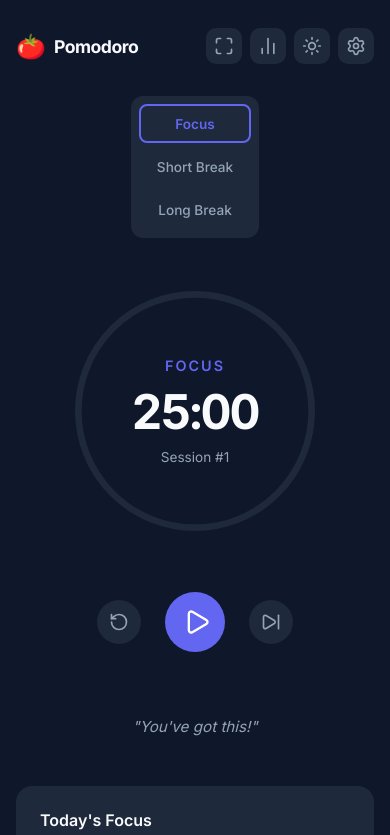
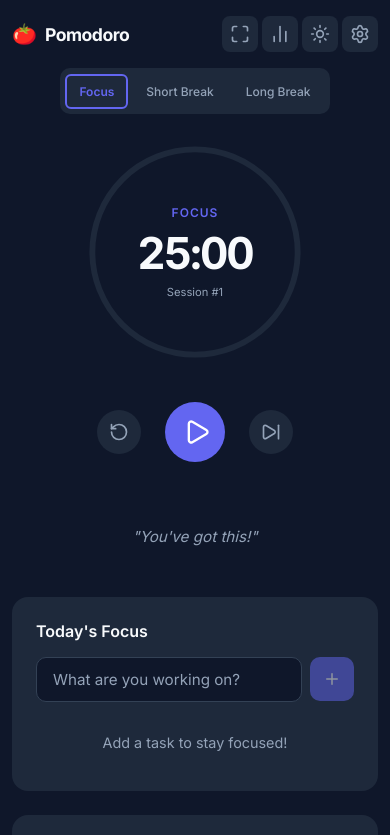
Before and after one commit to dhanush290707/tomodoro, a React (Vite) app: page / in a window 390 px wide. Shown: the top 835 px of the page. Built offline with nearby package versions, Linux system fonts and the light colour scheme.

Commit message:
Improve mobile responsiveness for all screen sizes

```diff
--- a/src/App.css
+++ b/src/App.css
@@ -1,8 +1,11 @@
 .app {
   min-height: 100vh;
+  min-height: 100dvh;
+  /* Dynamic viewport height for mobile */
   display: flex;
   flex-direction: column;
   transition: background 0.3s ease;
+  overflow-x: hidden;
 }
 
 .app-container {
@@ -36,13 +39,28 @@
   margin: 0 0.25rem;
 }
 
+/* Tablet */
+@media (max-width: 768px) {
+  .app-container {
+    padding: 0.75rem 1.25rem 1.5rem;
+  }
+}
+
+/* Mobile */
 @media (max-width: 480px) {
   .app-container {
-    padding: 0.75rem 1rem 2rem;
+    padding: 0.5rem 0.75rem 1.5rem;
   }
 
   .keyboard-hint {
     display: none;
+  }
+}
+
+/* Small mobile */
+@media (max-width: 360px) {
+  .app-container {
+    padding: 0.5rem 0.5rem 1rem;
   }
 }
 
@@ -62,3 +80,10 @@
 .main-content {
   animation: fadeInUp 0.4s ease;
 }
+
+/* Safe area for notched phones */
+@supports (padding: env(safe-area-inset-bottom)) {
+  .app-container {
+    padding-bottom: calc(1.5rem + env(safe-area-inset-bottom));
+  }
+}
--- a/src/components/Header.css
+++ b/src/components/Header.css
@@ -2,8 +2,8 @@
     display: flex;
     justify-content: space-between;
     align-items: center;
-    padding: 1rem 0;
-    margin-bottom: 1rem;
+    padding: 0.75rem 0;
+    margin-bottom: 0.75rem;
 }
 
 .header-brand {
@@ -26,7 +26,7 @@
 
 .header-actions {
     display: flex;
-    gap: 0.5rem;
+    gap: 0.4rem;
 }
 
 .header-btn {
@@ -41,6 +41,7 @@
     color: var(--text-muted);
     cursor: pointer;
     transition: all 0.2s ease;
+    -webkit-tap-highlight-color: transparent;
 }
 
 .header-btn:hover {
@@ -48,13 +49,44 @@
     color: var(--text);
 }
 
+.header-btn:active {
+    transform: scale(0.95);
+}
+
+/* Mobile */
 @media (max-width: 480px) {
+    .header {
+        padding: 0.5rem 0;
+        margin-bottom: 0.5rem;
+    }
+
     .brand-name {
         font-size: 1.1rem;
+    }
+
+    .brand-icon {
+        font-size: 1.25rem;
     }
 
     .header-btn {
         width: 36px;
         height: 36px;
+        border-radius: 8px;
+    }
+
+    .header-actions {
+        gap: 0.25rem;
     }
 }
+
+/* Small mobile */
+@media (max-width: 360px) {
+    .brand-name {
+        font-size: 1rem;
+    }
+
+    .header-btn {
+        width: 32px;
+        height: 32px;
+    }
+}
--- a/src/components/ModeSelector.css
+++ b/src/components/ModeSelector.css
@@ -1,23 +1,26 @@
 .mode-selector {
     display: flex;
     justify-content: center;
-    gap: 0.5rem;
-    padding: 0.5rem;
+    gap: 0.35rem;
+    padding: 0.4rem;
     background: var(--surface);
     border-radius: 12px;
-    margin-bottom: 1rem;
+    margin-bottom: 0.75rem;
+    flex-wrap: wrap;
 }
 
 .mode-btn {
-    padding: 0.75rem 1.25rem;
+    padding: 0.65rem 1rem;
     border: 2px solid transparent;
     border-radius: 8px;
     background: transparent;
     color: var(--text-muted);
-    font-size: 0.9rem;
+    font-size: 0.85rem;
     font-weight: 500;
     cursor: pointer;
     transition: all 0.3s ease;
+    white-space: nowrap;
+    -webkit-tap-highlight-color: transparent;
 }
 
 .mode-btn:hover:not(.active) {
@@ -25,18 +28,33 @@
     color: var(--text);
 }
 
+.mode-btn:active {
+    transform: scale(0.97);
+}
+
 .mode-btn.active {
     font-weight: 600;
 }
 
+/* Mobile */
 @media (max-width: 480px) {
     .mode-selector {
-        flex-direction: column;
         gap: 0.25rem;
+        padding: 0.35rem;
+        border-radius: 10px;
     }
 
     .mode-btn {
-        padding: 0.6rem 1rem;
-        font-size: 0.85rem;
+        padding: 0.5rem 0.75rem;
+        font-size: 0.75rem;
+        border-radius: 6px;
     }
 }
+
+/* Small mobile */
+@media (max-width: 360px) {
+    .mode-btn {
+        padding: 0.45rem 0.6rem;
+        font-size: 0.7rem;
+    }
+}
--- a/src/components/Timer.css
+++ b/src/components/Timer.css
@@ -2,13 +2,13 @@
     display: flex;
     justify-content: center;
     align-items: center;
-    margin: 2rem 0;
+    margin: 1.5rem 0;
 }
 
 .timer-ring-wrapper {
     position: relative;
-    width: 300px;
-    height: 300px;
+    width: 280px;
+    height: 280px;
 }
 
 .timer-ring {
@@ -38,18 +38,18 @@
     display: flex;
     flex-direction: column;
     align-items: center;
-    gap: 0.5rem;
+    gap: 0.35rem;
 }
 
 .timer-mode-label {
-    font-size: 0.9rem;
+    font-size: 0.85rem;
     font-weight: 600;
     text-transform: uppercase;
-    letter-spacing: 2px;
+    letter-spacing: 1.5px;
 }
 
 .timer-display {
-    font-size: 4rem;
+    font-size: 3.5rem;
     font-weight: 700;
     color: var(--text);
     font-variant-numeric: tabular-nums;
@@ -57,17 +57,55 @@
 }
 
 .timer-sessions {
-    font-size: 0.85rem;
+    font-size: 0.8rem;
     color: var(--text-muted);
 }
 
+/* Tablet */
+@media (max-width: 768px) {
+    .timer-container {
+        margin: 1rem 0;
+    }
+
+    .timer-ring-wrapper {
+        width: 260px;
+        height: 260px;
+    }
+}
+
+/* Mobile */
 @media (max-width: 480px) {
     .timer-ring-wrapper {
-        width: 250px;
-        height: 250px;
+        width: 220px;
+        height: 220px;
     }
 
     .timer-display {
-        font-size: 3rem;
+        font-size: 2.75rem;
+    }
+
+    .timer-mode-label {
+        font-size: 0.75rem;
+        letter-spacing: 1px;
+    }
+
+    .timer-sessions {
+        font-size: 0.7rem;
     }
 }
+
+/* Small mobile */
+@media (max-width: 360px) {
+    .timer-ring-wrapper {
+        width: 190px;
+        height: 190px;
+    }
+
+    .timer-display {
+        font-size: 2.25rem;
+    }
+
+    .timer-content {
+        gap: 0.25rem;
+    }
+}
```
